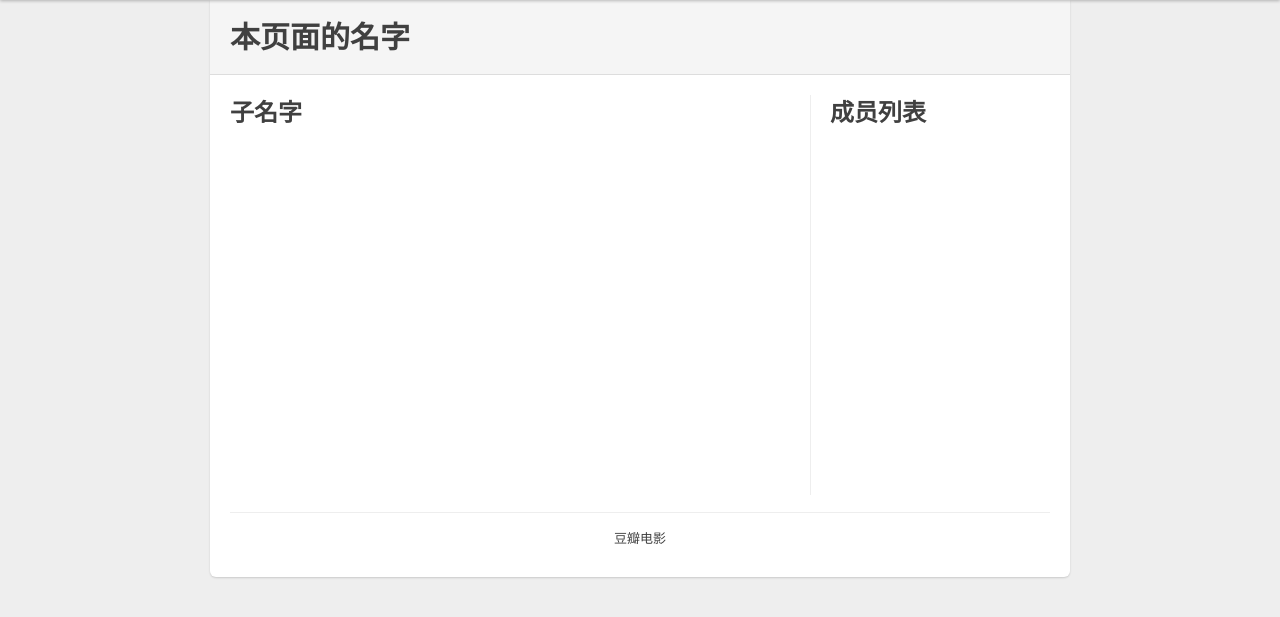
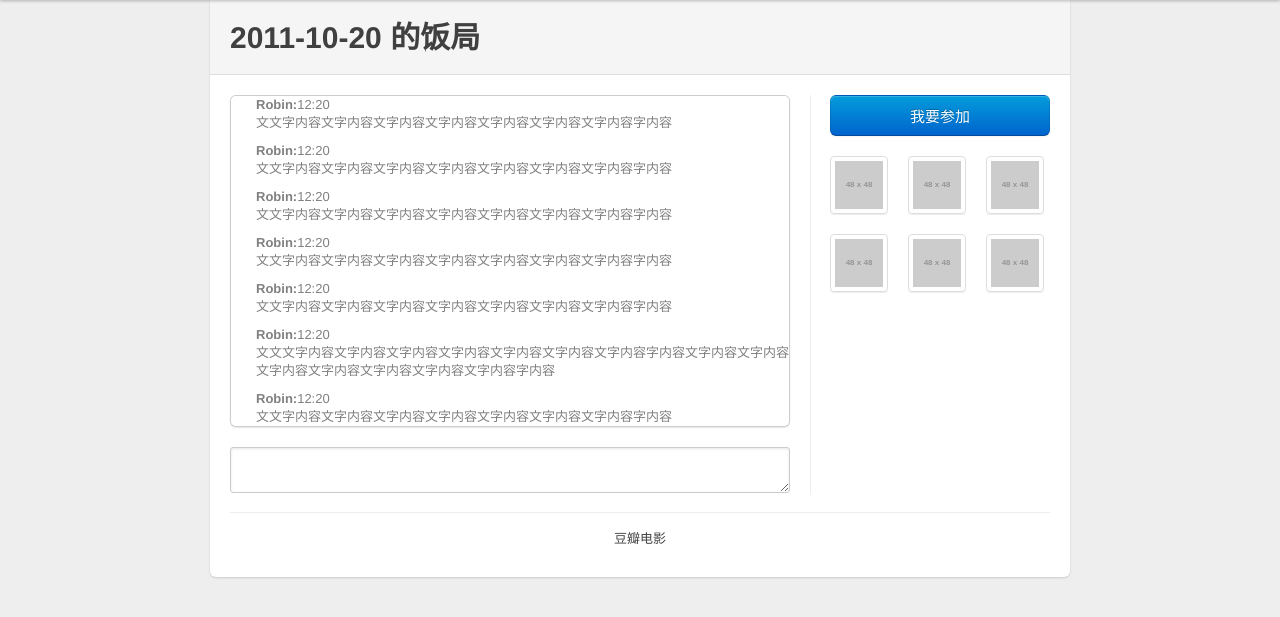
Before and after one commit to rlog/Table, a Python web app: template templates/index.html in a window 1280 px wide. Shown: the part 40-657 px from the top of the page. Run offline with Jinja, Linux system fonts and the light colour scheme; the template is opened without the code that fills it, so the values that code supplies are empty; grey boxes labelled with a size stand in for pictures from a placeholder-image service; some libraries are stand-ins or nearby versions.

Commit message:
buil index page

```diff
--- /dev/null
+++ b/static/css/main.css
@@ -0,0 +1,67 @@
+html,body {background:#eee;}
+body {padding-top:40px;}
+.container {width:820px;}
+.content {
+	background-color: #fff;
+	padding: 20px;
+	margin: 0 -20px;
+	-webkit-border-radius: 0 0 6px 6px;
+	   -moz-border-radius: 0 0 6px 6px;
+			border-radius: 0 0 6px 6px;
+	-webkit-box-shadow: 0 1px 2px rgba(0,0,0,.15);
+	   -moz-box-shadow: 0 1px 2px rgba(0,0,0,.15);
+			box-shadow: 0 1px 2px rgba(0,0,0,.15);
+}
+
+/* Page header tweaks */
+.page-header {
+  background-color: #f5f5f5;
+  padding: 20px 20px 10px;
+  margin: -20px -20px 20px;
+}
+
+.content .span10,
+.content .span4 {
+  min-height: 400px;
+}
+.content .span4 {
+  margin-left: 0;
+  padding-left: 19px;
+  border-left: 1px solid #eee;
+}
+
+.topbar .btn {
+  border: 0;
+}
+
+/* chat list */
+#chatList {
+	border:1px solid #eee;
+	height:330px;
+	margin-right:20px;
+	background:#fff;
+	overflow-y:auto;
+	-webkit-border-radius: 6px;
+	   -moz-border-radius: 6px;
+			border-radius: 6px;
+	border: 1px solid rgba(0,0,0,.2);
+	  -webkit-box-shadow: 0 1px 2px rgba(0,0,0,.1);
+		-moz-box-shadow: 0 1px 2px rgba(0,0,0,.1);
+		  box-shadow: 0 1px 2px rgba(0,0,0,.1);
+}
+#say {
+	width:550px;
+	margin-top:20px;
+}
+#join {
+	display:block;
+	text-align:center;
+}
+#chatList li {
+	list-style:none;
+	margin-bottom:10px;
+}
+.memList {
+	margin-top:20px;
+}
+footer {text-align:center;}
--- a/templates/index.html
+++ b/templates/index.html
@@ -9,48 +9,9 @@
       <script src="http://html5shim.googlecode.com/svn/trunk/html5.js"></script>
     <![endif]-->
 
+    <link rel="stylesheet" href="./static/css/bootstrap.css" type="text/css" />
+    <link rel="stylesheet" href="./static/css/main.css" type="text/css" />
     <script src="./static/js/jquery-1.6.4.min.js" type="text/javascript"></script>
-    <link rel="stylesheet" href="./static/css/bootstrap.css" type="text/css" media="screen" />
-    <style type="text/css">
-    html,body {background:#eee;}
-    body {padding-top:40px;}
-    .container {width:820px;}
-    .content {
-        background-color: #fff;
-        padding: 20px;
-        margin: 0 -20px; /* negative indent the amount of the padding to maintain the grid system */
-        -webkit-border-radius: 0 0 6px 6px;
-           -moz-border-radius: 0 0 6px 6px;
-                border-radius: 0 0 6px 6px;
-        -webkit-box-shadow: 0 1px 2px rgba(0,0,0,.15);
-           -moz-box-shadow: 0 1px 2px rgba(0,0,0,.15);
-                box-shadow: 0 1px 2px rgba(0,0,0,.15);
-    }
-
-    /* Page header tweaks */
-    .page-header {
-      background-color: #f5f5f5;
-      padding: 20px 20px 10px;
-      margin: -20px -20px 20px;
-    }
-
-    /* Styles you shouldn't keep as they are for displaying this base example only */
-    .content .span10,
-    .content .span4 {
-      min-height: 400px;
-    }
-    /* Give a quick and non-cross-browser friendly divider */
-    .content .span4 {
-      margin-left: 0;
-      padding-left: 19px;
-      border-left: 1px solid #eee;
-    }
-
-    .topbar .btn {
-      border: 0;
-    }
-    footer {text-align:center;}
-    </style>
     <script>
     </script>
 </head>
@@ -82,15 +43,61 @@
 <div class="container">
     <div class="content">
         <div class="page-header">
-            <h1>本页面的名字</h1>
+            <h1>2011-10-20 的饭局</h1>
         </div>
 
         <div class="row">
             <div class="span10">
-               <h2>子名字</h2>
+				<div id="chatList">
+				<ul>
+<li><strong>Robin:</strong><span>12:20</span><br/>文文字内容文字内容文字内容文字内容文字内容文字内容文字内容字内容</li>
+<li><strong>Robin:</strong><span>12:20</span><br/>文文字内容文字内容文字内容文字内容文字内容文字内容文字内容字内容</li>
+<li><strong>Robin:</strong><span>12:20</span><br/>文文字内容文字内容文字内容文字内容文字内容文字内容文字内容字内容</li>
+<li><strong>Robin:</strong><span>12:20</span><br/>文文字内容文字内容文字内容文字内容文字内容文字内容文字内容字内容</li>
+<li><strong>Robin:</strong><span>12:20</span><br/>文文字内容文字内容文字内容文字内容文字内容文字内容文字内容字内容</li>
+<li><strong>Robin:</strong><span>12:20</span><br/>文文文字内容文字内容文字内容文字内容文字内容文字内容文字内容字内容文字内容文字内容文字内容文字内容文字内容文字内容文字内容字内容</li>
+<li><strong>Robin:</strong><span>12:20</span><br/>文文字内容文字内容文字内容文字内容文字内容文字内容文字内容字内容</li>
+<li><strong>Robin:</strong><span>12:20</span><br/>文文字内容文字内容文字内容文字内容文字内容文字内容文字内容字内容</li>
+<li><strong>Robin:</strong><span>12:20</span><br/>文文字内容文字内容文字内容文字内容文字内容文字内容文字内容字内容</li>
+<li><strong>Robin:</strong><span>12:20</span><br/>文文字内容文字内容文字内容文字内容文字内容文字内容文字内容字内容</li>
+				</ul>
+				</div>
+				<textarea id="say"></textarea>
             </div>
             <div class="span4">
-               <h2>成员列表</h2>
+				<a href="#" id="join" class="btn large primary">我要参加</a>
+				<ul class="media-grid memList">
+					<li>
+					<a href="#">
+						<img class="thumbnail" src="http://placehold.it/48x48" alt="">
+					</a>
+					</li>
+					<li>
+					<a href="#">
+						<img class="thumbnail" src="http://placehold.it/48x48" alt="">
+					</a>
+					</li>
+					<li>
+					<a href="#">
+						<img class="thumbnail" src="http://placehold.it/48x48" alt="">
+					</a>
+					</li>
+					<li>
+					<a href="#">
+						<img class="thumbnail" src="http://placehold.it/48x48" alt="">
+					</a>
+					</li>
+					<li>
+					<a href="#">
+						<img class="thumbnail" src="http://placehold.it/48x48" alt="">
+					</a>
+					</li>
+					<li>
+					<a href="#">
+						<img class="thumbnail" src="http://placehold.it/48x48" alt="">
+					</a>
+					</li>
+				</ul>
             </div>
         </div>
 
```
Also changed, not shown: 1 other file.
